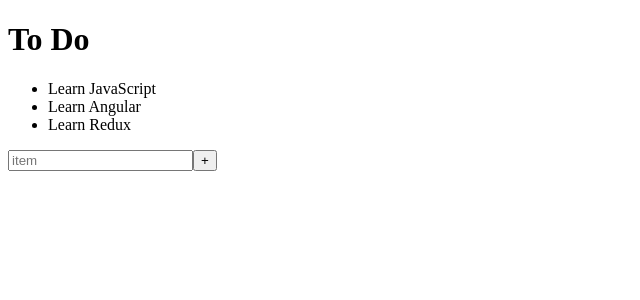
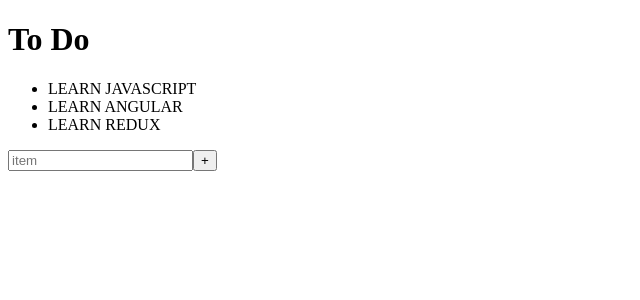
Before and after one commit to sonukapoor/angular-todo-example, an Angular app: page / in a window 1280 px wide. Shown: the top 300 px of the page, without its empty margins (0-640 px from the left). Built offline with nearby package versions, Linux system fonts and the light colour scheme.

Commit message:
Formatting items in upper case

```diff
--- a/src/app/to-do-list/to-do-list.component.html
+++ b/src/app/to-do-list/to-do-list.component.html
@@ -1,3 +1,5 @@
 <ul>
-  <li *ngFor="let item of thingsToDo; let i = index" id="{{i}}">{{item}}</li>
+  <li *ngFor="let item of thingsToDo; let i = index" id="{{i}}">
+    {{item | uppercase}}
+  </li>
 </ul>
```
